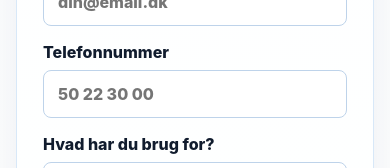
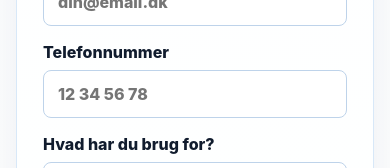
Before and after one commit to IntlJB/bifrostsolutions, a React (Vite) app: page / in a window 390 px wide. Shown: the part 7252-7420 px from the top of the page. Built offline with nearby package versions, Linux system fonts and the light colour scheme.

Commit message:
Update contact phone placeholder

```diff
--- a/src/App.jsx
+++ b/src/App.jsx
@@ -357,7 +357,7 @@ function HomePage() {
           </label>
           <label>
             Telefonnummer
-            <input name="phone" type="tel" placeholder="50 22 30 00" />
+            <input name="phone" type="tel" placeholder="12 34 56 78" />
             <ValidationError field="phone" errors={state.errors} />
           </label>
           <label>
```
